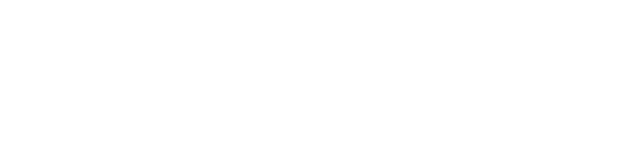
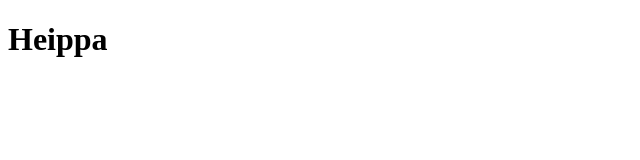
Before and after one commit to Point-SimoSiren/git-tuntiharjoitus, a plain HTML site: page index.html in a window 1280 px wide. Shown: the whole page, without its empty margins (0-640 px from the left). Drawn offline with Linux system fonts and the light colour scheme.

Commit message:
otsikkotyylin kehitystyö aloitettu

```diff
--- a/index.html
+++ b/index.html
@@ -1 +1,3 @@
 <!DOCTYPE html>
+
+<h1>Heippa</h1>
--- a/testi.css
+++ b/testi.css
@@ -0,0 +1,3 @@
+h1 {
+    color: red'
+}
```
